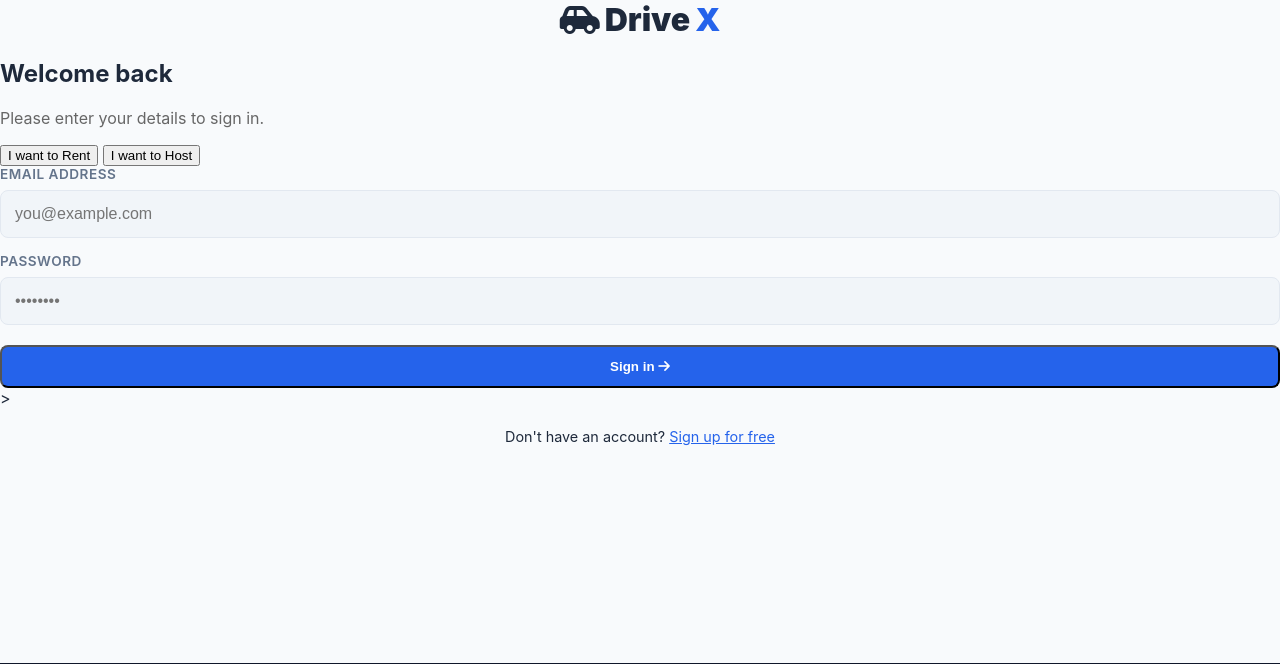
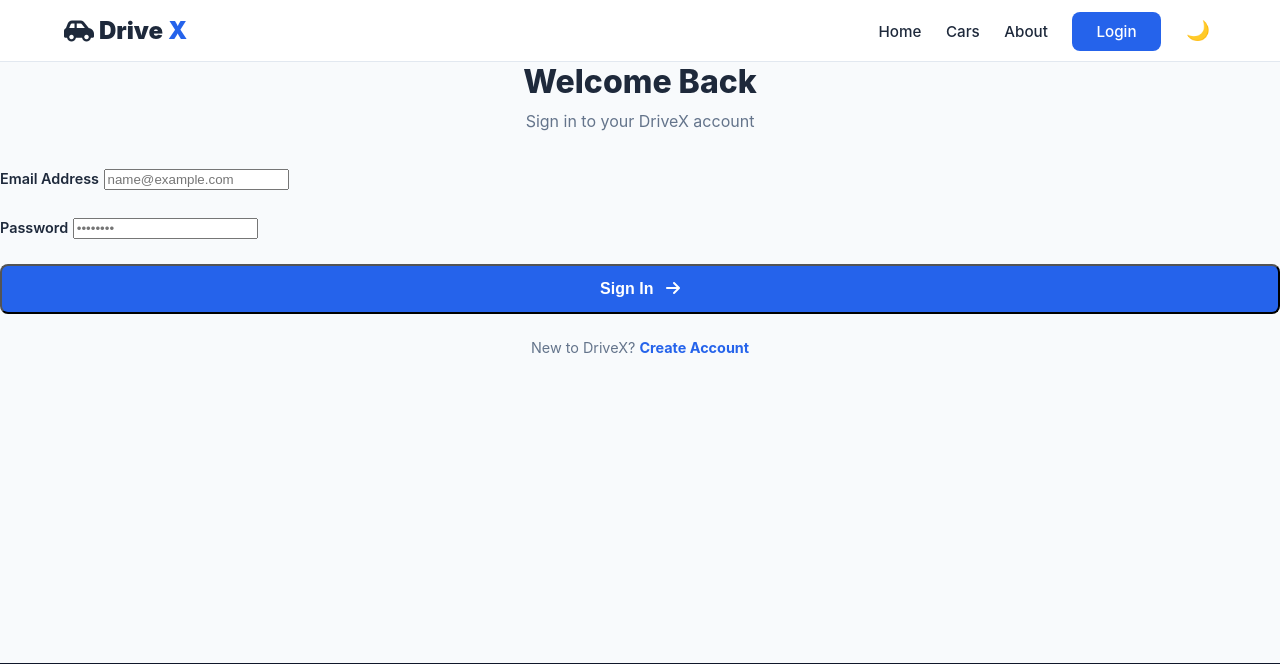
Before and after one commit to ks1133109-eng/car_rental_website, a Flask app: page /login in a window 1280 px wide. Shown: the top 664 px of the page. Run offline with Flask 3, Linux system fonts and the light colour scheme.

Commit message:
Update login.html

```diff
--- a/templates/login.html
+++ b/templates/login.html
@@ -1,61 +1,45 @@
 <!DOCTYPE html>
 <html>
-
 <head>
   <meta charset="UTF-8">
   <meta name="viewport" content="width=device-width, initial-scale=1">
-  <title></title>
+  <title>Login | DriveX</title>
 </head>
-
 <body>
 {% extends "base.html" %}
-{% set hide_nav = True %}
 {% block content %}
+
 <div class="auth-container">
     <div class="auth-box">
-        <div class="auth-header">
-            <div class="logo" style="justify-content: center; margin-bottom: 20px; font-size: 2rem;"><i class="fas fa-car-side"></i> Drive<span>X</span></div>
-            <h2>Welcome back</h2>
-            <p style="color: #666;">Please enter your details to sign in.</p>
+        <div style="text-align: center; margin-bottom: 30px;">
+            <h1 style="margin: 0; font-size: 2rem; font-weight: 800; color: var(--text-main);">Welcome Back</h1>
+            <p style="color: var(--text-light); margin-top: 10px;">Sign in to your DriveX account</p>
         </div>
 
-                {% with messages = get_flashed_messages() %}
-            {% if messages %}
-                <div style="background: #fee2e2; color: #b91c1c; padding: 10px; border-radius: 6px; margin-bottom: 15px; text-align: center;">
-                    {{ messages[0] }}
-                </div>
-            {% endif %}
-        {% endwith %}
-
-        <form method="POST" action="{{ url_for('login') }}">
-            <div class="toggle-btn">
-                <button type="button" class="active">I want to Rent</button>
-                <button type="button">I want to Host</button>
+        <form method="POST">
+            <div style="margin-bottom: 20px;">
+                <label style="font-weight: 600; font-size: 0.9rem; color: var(--text-main);">Email Address</label>
+                <input type="email" name="email" placeholder="name@example.com" required
+                       style="margin-top: 8px;">
             </div>
 
-            <div class="search-group" style="margin-bottom: 15px;">
-                <label>Email Address</label>
-                <input type="email" name="email" placeholder="you@example.com" required>
+            <div style="margin-bottom: 25px;">
+                <label style="font-weight: 600; font-size: 0.9rem; color: var(--text-main);">Password</label>
+                <input type="password" name="password" placeholder="••••••••" required
+                       style="margin-top: 8px;">
             </div>
 
-            <div class="search-group" style="margin-bottom: 20px;">
-                <label>Password</label>
-                <input type="password" name="password" placeholder="••••••••" required>
-            </div>
-
-            <button type="submit" class="btn-login" style="width: 100%; padding: 12px;">
-                Sign in <i class="fas fa-arrow-right"></i>
+            <button type="submit" class="btn-login" style="width: 100%; padding: 14px; font-size: 1rem;">
+                Sign In <i class="fas fa-arrow-right" style="margin-left: 8px;"></i>
             </button>
         </form>
->
 
-        <p style="text-align: center; margin-top: 20px; font-size: 0.9rem;">
-            Don't have an account? <a href="{{ url_for('register') }}" style="color: var(--primary);">Sign up for free</a>
-        </p>
+        <div style="text-align: center; margin-top: 25px; font-size: 0.9rem; color: var(--text-light);">
+            New to DriveX? <a href="{{ url_for('register') }}" style="color: var(--primary); font-weight: 700; text-decoration: none;">Create Account</a>
+        </div>
     </div>
 </div>
+
 {% endblock %}
-
 </body>
-
 </html>
```
